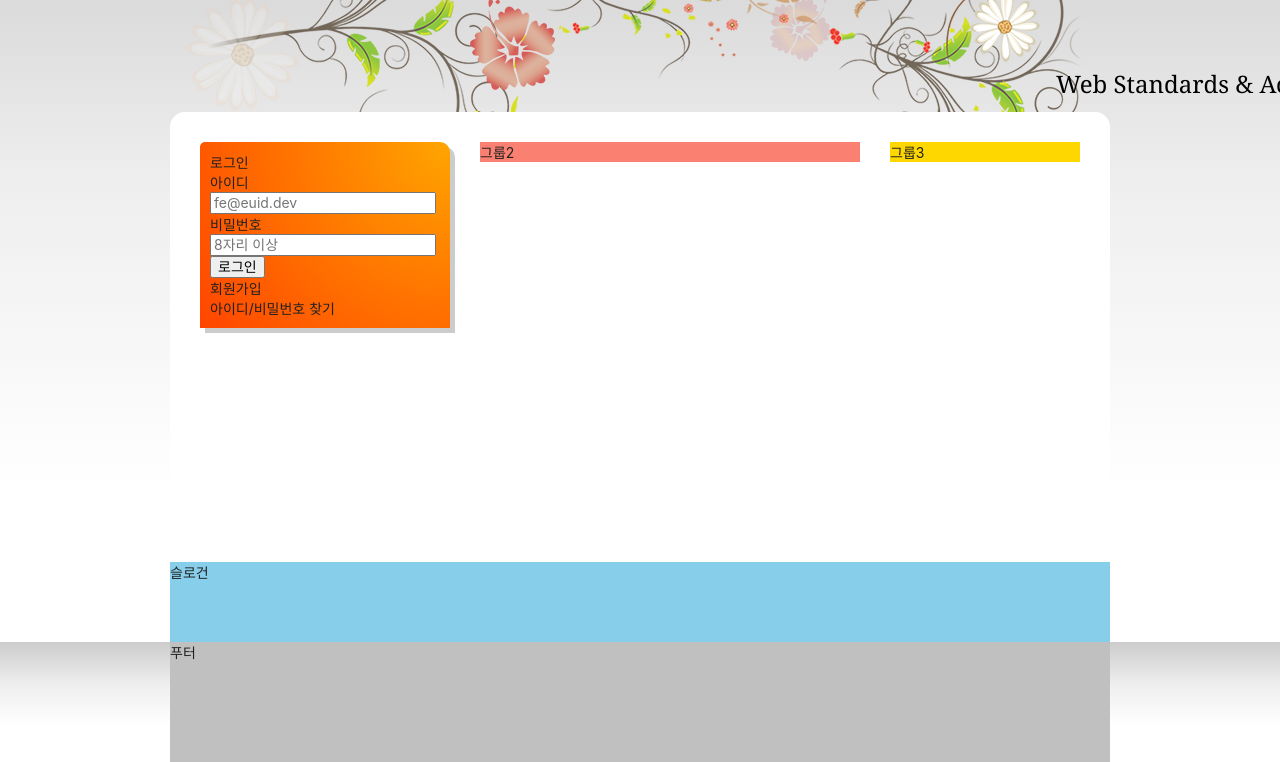
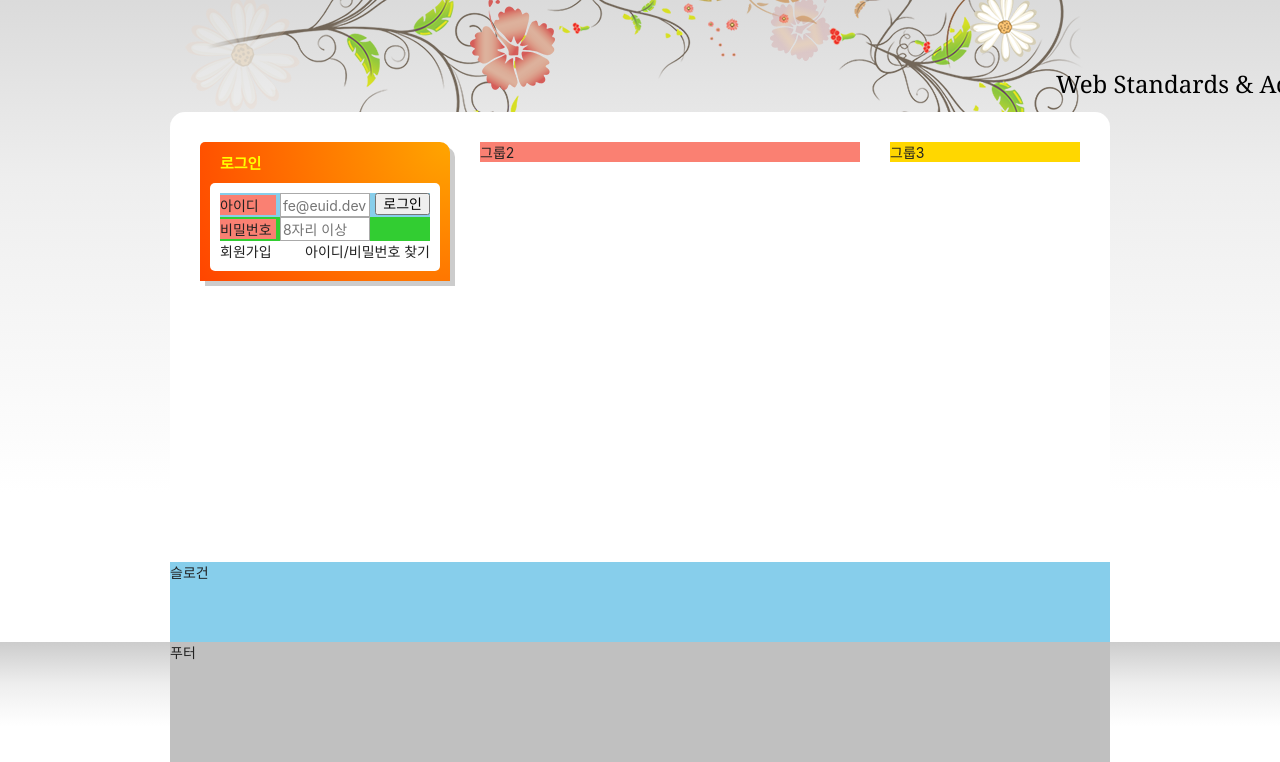
Before and after one commit to binwoonki/HTML5, a plain HTML site: page index.html in a window 1280 px wide. Shown: the part 135-897 px from the top of the page. Drawn offline with Linux system fonts and the light colour scheme; a web font is replaced by a local one.

Commit message:
로그인 폼 배치 일부 완성

```diff
--- a/index.html
+++ b/index.html
@@ -144,7 +144,7 @@
         <h2 class="login-title">로그인</h2>
         <form method="POST" action="https://formspree.io/f/meqdyllv" class="login-form">
           <fieldset>
-            <legend class="a11y-hidden">회원 로그인 폼</legend>
+            <legend>회원 로그인 폼</legend>
             <div class="user-email">
               <label for="userEmail">아이디</label>
               <input type="email" id="userEmail" name="userEmail" placeholder="fe@euid.dev" required />
--- a/styles/style.css
+++ b/styles/style.css
@@ -4,7 +4,7 @@
 
 /* 숨김 콘텐츠 */
 
-.a11y-hidden {
+.a11y-hidden, legend {
   position: absolute;
   width: 1px;
   height: 1px;
@@ -306,20 +306,56 @@ body {
 }
 
 .login-title{
-
+  color:#ff0;
+  font-size: 15px;
+  font-weight: 700;
+  text-indent:10px;
 }
 
 .login-form{
-
+  background-color: #fff;
+  margin-top:10px;
+  border-radius:5px 5px 0 0;
+  padding:10px 10px 0 10px;
 }
 
-.user-email label,
-.user-pw label{
-
+.login-form fieldset{
+  position:relative;
 }
 
-.login-button{
+.user-email{
+  background-color: skyblue;
+}
 
+.user-pw{
+  background-color: limegreen;
+}
+
+.login-form label{
+  display:inline-block;
+  background-color: salmon;
+  width:4em;
+}
+
+.login-form input{
+  width: 90px;
+  height: 24px;
+  border:1px solid #aaa;
+}
+
+.sign{
+  display:flex;
+  justify-content: space-between;
+  align-items: center;
+  background-color: #fff;
+  border-radius:0 0 5px 5px;
+  padding: 0 10px 10px 10px;
+}
+
+.login-button {
+position:absolute;
+top: 0;
+right: 0;
 }
 
 /* 슬로건 */
```
